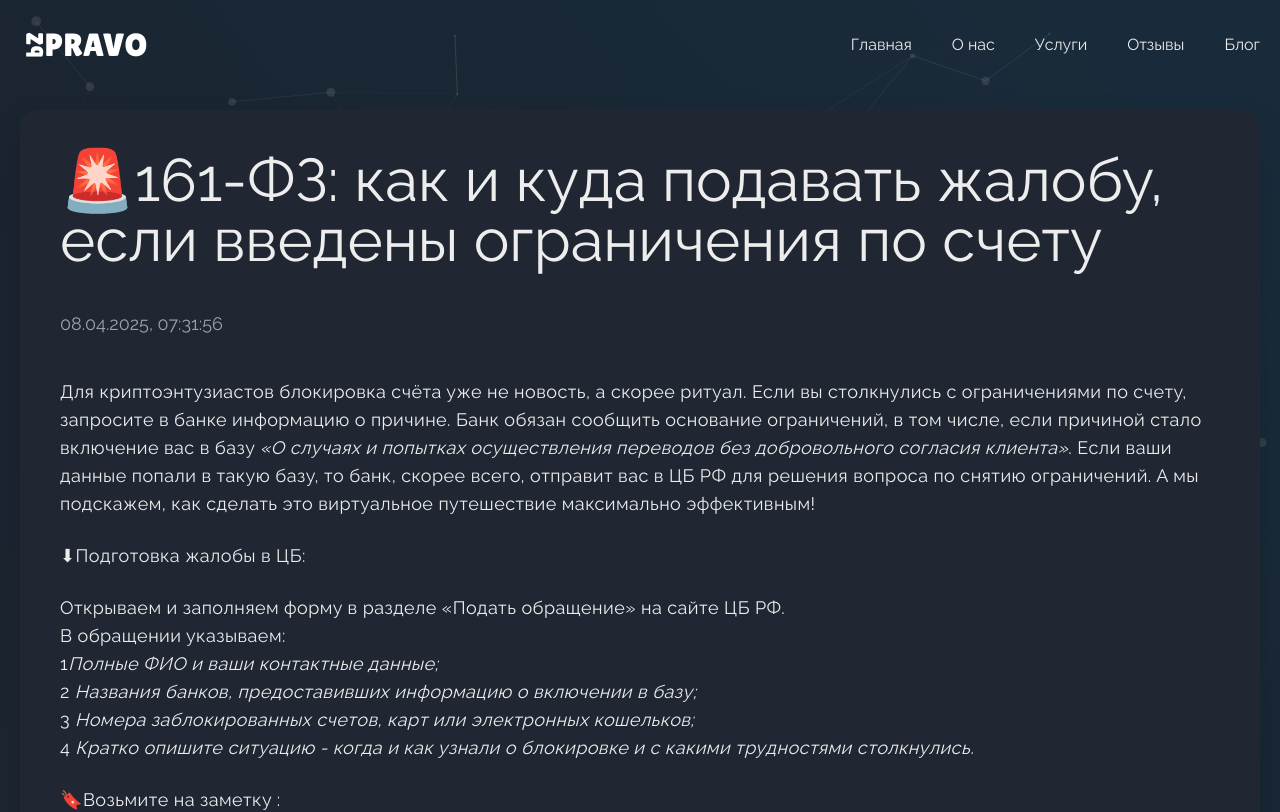
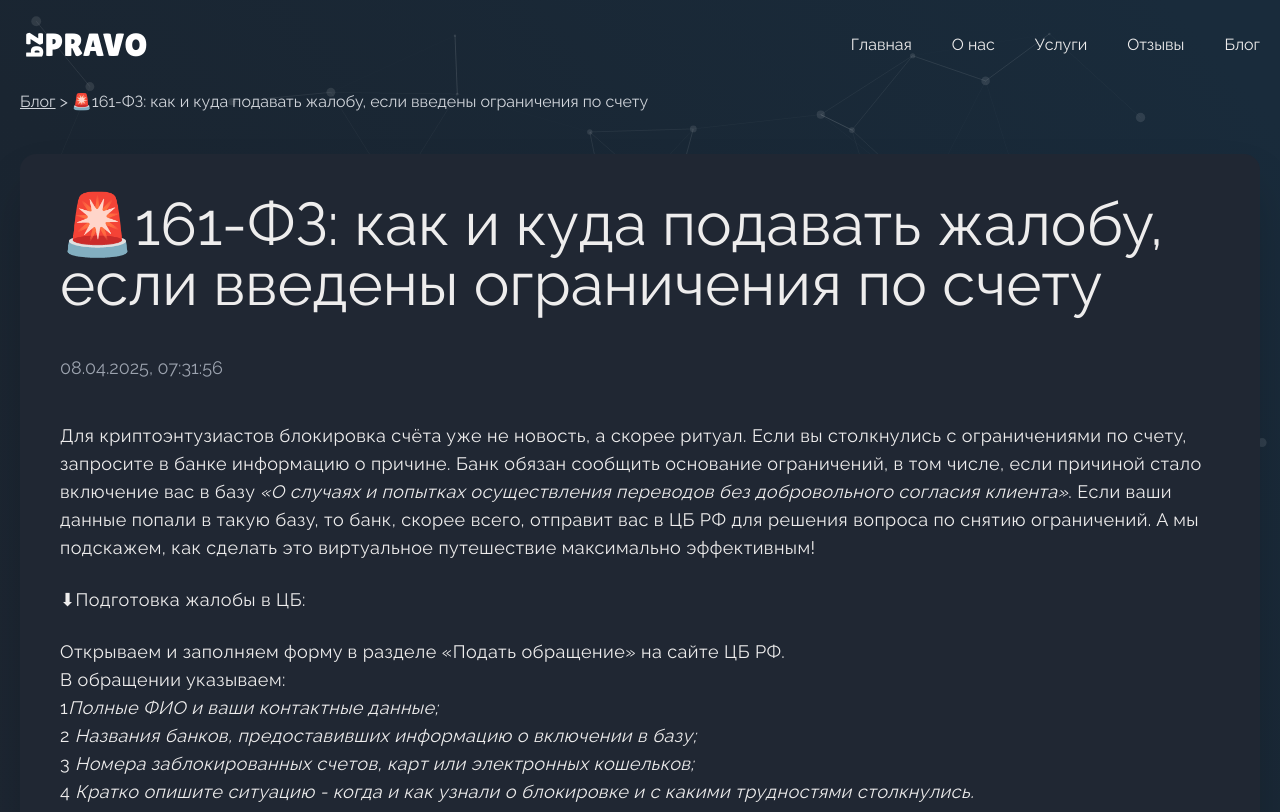
Before and after one commit to velsamm/unlock-website, a Next.js app: page /blog/-161-fz-kak-i-kuda-podavat-zhalobu-esli-vvedeny-ogranicheniya-po-schetu in a window 1280 px wide. Shown: the top 812 px of the page. Built offline with nearby package versions, Linux system fonts and the light colour scheme.

Commit message:
add breadcrumbs. add blog metadata

```diff
--- a/src/app/blog/[slug]/page.tsx
+++ b/src/app/blog/[slug]/page.tsx
@@ -1,7 +1,28 @@
 import React from 'react';
 import { BlogEntry } from "$components/blog/blogEntry";
+import { posts } from "$app/blog/postsTransformer";
+import { BRAND_NAME } from "$app/constants";
 
-export default async function Home(props: { params: Promise<{ slug: string; }> }) {
+type Props = {
+	params: Promise<{ slug: string }>;
+}
+
+const DEFAULT_TITLE = "Разблокировка аккаунтов";
+const DEFAULT_DESCRIPTION = "Разблокируем доступ к криптовалютным аккаунтам и банковским счетам";
+
+export async function generateMetadata({ params }: Props) {
+	const slug = (await params).slug;
+	const post = posts.find((p) => p.id === slug);
+
+	const pageTitle = [post?.title || DEFAULT_TITLE, 'Блог', BRAND_NAME].join(' | ');
+
+	return {
+		title: pageTitle,
+		description: DEFAULT_DESCRIPTION,
+	}
+}
+
+export default async function Home(props: Props) {
 	const { slug } = await props.params;
 
 	return (
--- a/src/app/blog/page.tsx
+++ b/src/app/blog/page.tsx
@@ -1,4 +1,11 @@
+import type { Metadata } from "next";
 import { Blog } from "$components/blog/blog";
+import { BRAND_NAME } from "$app/constants";
+
+export const metadata: Metadata = {
+	title: `Блог | Юристы об их буднях связанных с криптовалютой, банками и 115-ФЗ, онлайн-бизнесе |  ${BRAND_NAME}`,
+	description: "Разблокируем доступ к криптовалютным аккаунтам и банковским счетам",
+};
 
 export default function Home() {
 	return (
--- a/src/components/blog/blog.tsx
+++ b/src/components/blog/blog.tsx
@@ -1,15 +1,13 @@
 import React, { FC } from "react";
+import Link from "next/link";
 import { posts } from "$app/blog/postsTransformer";
 import { Typography } from "$components/typography/typography";
 import { ImageWrapper } from "$components/image/image";
 import noImage from "$assets/icons/no-image.jpg";
-import Link from "next/link";
 
 export const Blog: FC = () => {
 	return (
 		<article className='flex gap-10 flex-wrap justify-items-start mt-10 rounded-2xl bg-[--background-color] p-10 shadow-2xl shadow-[--background-color]/30'>
-			<Typography as='p' className='mb-10 w-full' appearance='header'>Блог</Typography>
-
 			{posts.map((post) => (
 				<Link key={post.title} href={'/blog/' + post.id}>
 					<article className='max-w-32 md:max-w-52'>
--- a/src/components/blog/blogEntry.tsx
+++ b/src/components/blog/blogEntry.tsx
@@ -1,6 +1,7 @@
 import React, { FC } from 'react';
 import { posts } from '$app/blog/postsTransformer';
 import { Typography } from '$components/typography/typography';
+import { Breadcrumbs } from "$components/breadcrumbs/breadcrumbs";
 
 export const BlogEntry: FC<{ id: string }> = ({ id }) => {
   const post = posts.find((p) => p.id === id);
@@ -10,6 +11,8 @@ export const BlogEntry: FC<{ id: string }> = ({ id }) => {
   }
 
   return (
+    <>
+      <Breadcrumbs parts={[{ url: '/blog', text: 'Блог'}, { text: post.title }]} />
       <article className='mt-10 rounded-2xl bg-[--background-color] px-10 shadow-2xl shadow-[--background-color]/30'>
         <Typography as='h1' appearance='header' className='my-10' >
           {post.title}
@@ -27,5 +30,7 @@ export const BlogEntry: FC<{ id: string }> = ({ id }) => {
           />
         ))}
       </article>
+
+    </>
   );
 };
--- /dev/null
+++ b/src/components/breadcrumbs/breadcrumbs.tsx
@@ -0,0 +1,26 @@
+import React, { FC, Fragment } from 'react';
+import Link from 'next/link';
+
+interface Props {
+  parts: { url?: string; text: string }[];
+}
+
+export const Breadcrumbs: FC<Props> = ({ parts }) => {
+  const lastPart = parts.pop();
+
+  return (
+    <p className="text-gray-300 pt-5">
+      {parts.map((part, index) => {
+        return (
+					<Fragment key={index}>
+						<Link href={part.url!} className='underline'>
+							{part.text}
+						</Link>
+						{' > '}
+					</Fragment>
+        );
+      })}
+      <span>{lastPart?.text}</span>
+    </p>
+  );
+};
--- a/src/components/particles/particles.tsx
+++ b/src/components/particles/particles.tsx
@@ -1,11 +1,10 @@
 'use client';
 
-import React, { useCallback, useEffect, useMemo, useState } from 'react';
+import React, { useEffect, useMemo, useState } from 'react';
 import Particles, { initParticlesEngine } from '@tsparticles/react';
 import { loadSlim } from '@tsparticles/slim';
 import { IParticlesProps } from '@tsparticles/react/dist/IParticlesProps';
 import { usePathname } from 'next/navigation';
-import { Container } from "@tsparticles/engine";
 
 export function ParticlesContainer() {
   const pathname = usePathname();
@@ -30,10 +29,6 @@ export function ParticlesContainer() {
       setInit(true);
     });
   }, []);
-
-  const particlesLoaded: IParticlesProps['particlesLoaded'] = useCallback(async (container?: Container) => {
-    console.log(container);
-  }, [])
 
   const options: IParticlesProps['options'] = useMemo(() => ({
     fullScreen: {
@@ -112,5 +107,5 @@ export function ParticlesContainer() {
     return null;
   }
 
-  return <Particles particlesLoaded={particlesLoaded} options={options} />;
+  return <Particles options={options} />;
 }
```
Lines whose indentation alone changed are shown as unchanged.
